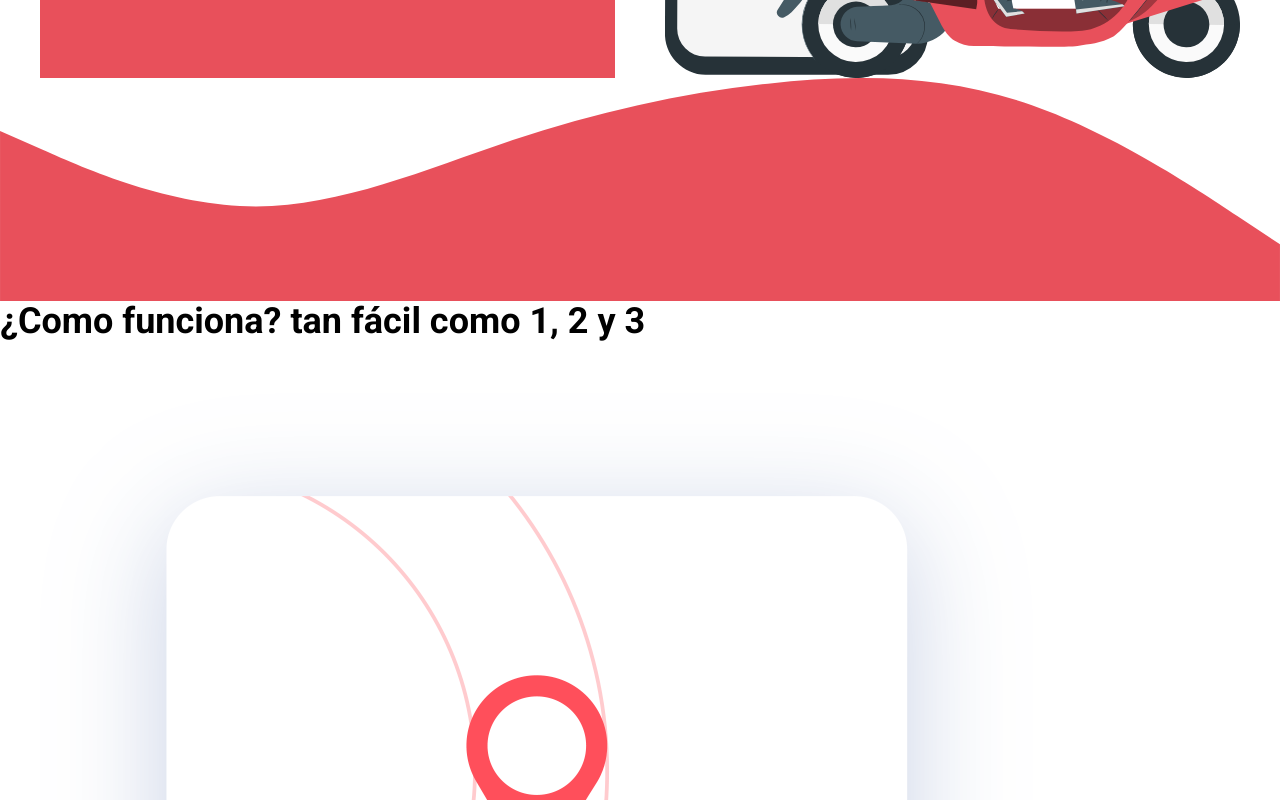
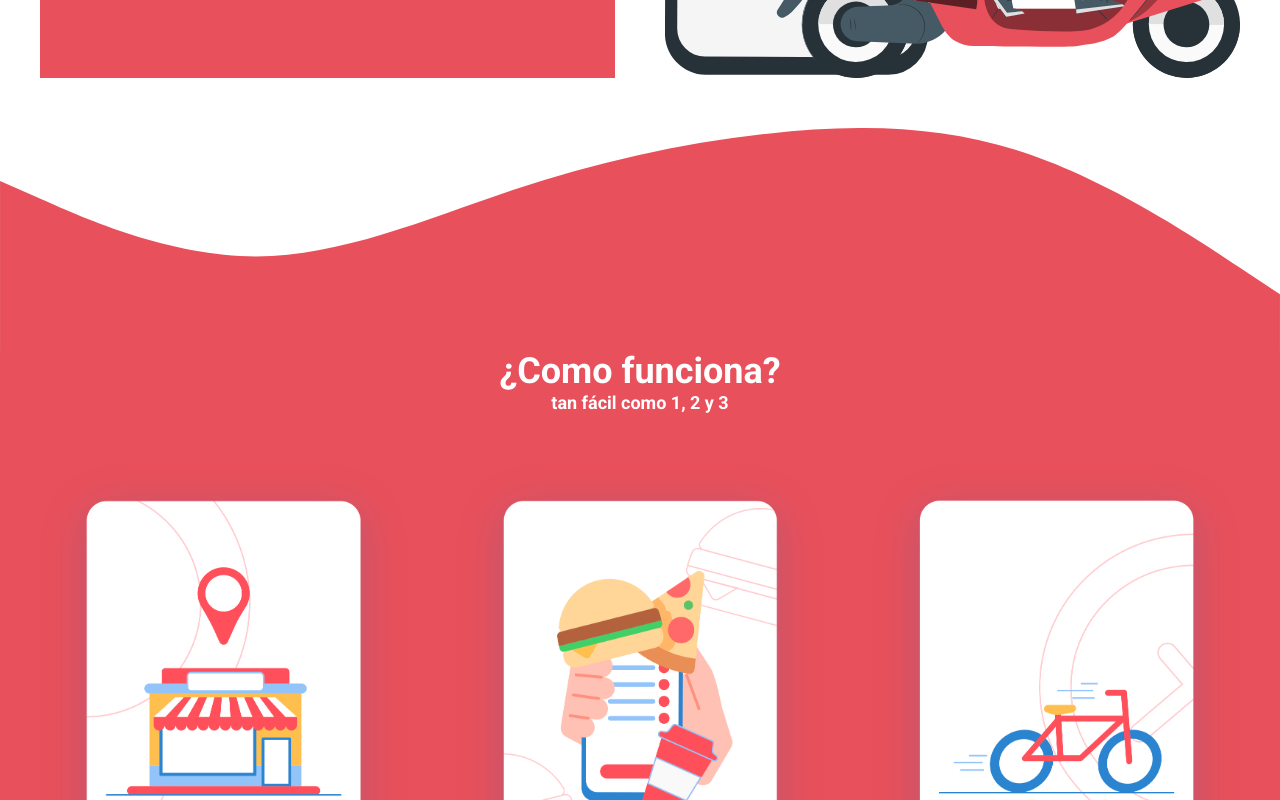
Before and after one commit to notrealsolution/DeliveryApp, an Angular app: page / in a window 1280 px wide. Shown: the part 700-1500 px from the top of the page. Built offline with nearby package versions, Linux system fonts and the light colour scheme.

Commit message:
Componente Wave sin efectos.

```diff
--- a/src/app/landing-page/components/wave/wave.component.html
+++ b/src/app/landing-page/components/wave/wave.component.html
@@ -1,7 +1,7 @@
 <section class="pasos">
   <img class="pasos_wave" src="assets/img/wave.svg" alt="imagen wave">
   <div class="pasos__contenido">
-    <h2>¿Como funciona? <span>tan fácil como 1, 2  y 3</span></h2>
+    <h2 class="pasos__heading">¿Como funciona? <span class="pasos__heading--descripcion">tan fácil como 1, 2  y 3</span></h2>
     <div class="pasos__grid contenedor">
       <div class="pasos__paso">
         <img class="pasos__imagen" src="assets/img/paso_1.png" alt="Imagen paso a paso">
--- /dev/null
+++ b/src/app/landing-page/components/wave/wave.component.scss
@@ -0,0 +1,26 @@
+@use '../../../shared/base/variables' as v;
+@use '../../../shared/base/mixins' as m;
+
+.pasos {
+  margin-top: 5rem;
+  &__wave {
+    margin-bottom: -1px;
+  }
+  &__contenido {
+    background-color: v.$primario;
+  }
+  &__heading {
+    text-align: center;
+    color: v.$blanco;
+
+    &--descripcion {
+      font-size: 1.8rem;
+      display: block;
+    }
+  }
+  &__grid {
+    @include m.tablet{
+      @include m.grid(3, v.$separacion);
+    }
+  }
+}
--- a/src/app/landing-page/components/wave/wave.component.ts
+++ b/src/app/landing-page/components/wave/wave.component.ts
@@ -3,7 +3,7 @@ import { Component, OnInit } from '@angular/core';
 @Component({
   selector: 'landing-page-wave',
   templateUrl: './wave.component.html',
-  styleUrls: ['./wave.component.css']
+  styleUrls: ['./wave.component.scss']
 })
 export class WaveComponent implements OnInit {
 
```
Also changed, not shown: src/app/landing-page/components/wave/wave.component.css (deleted).
